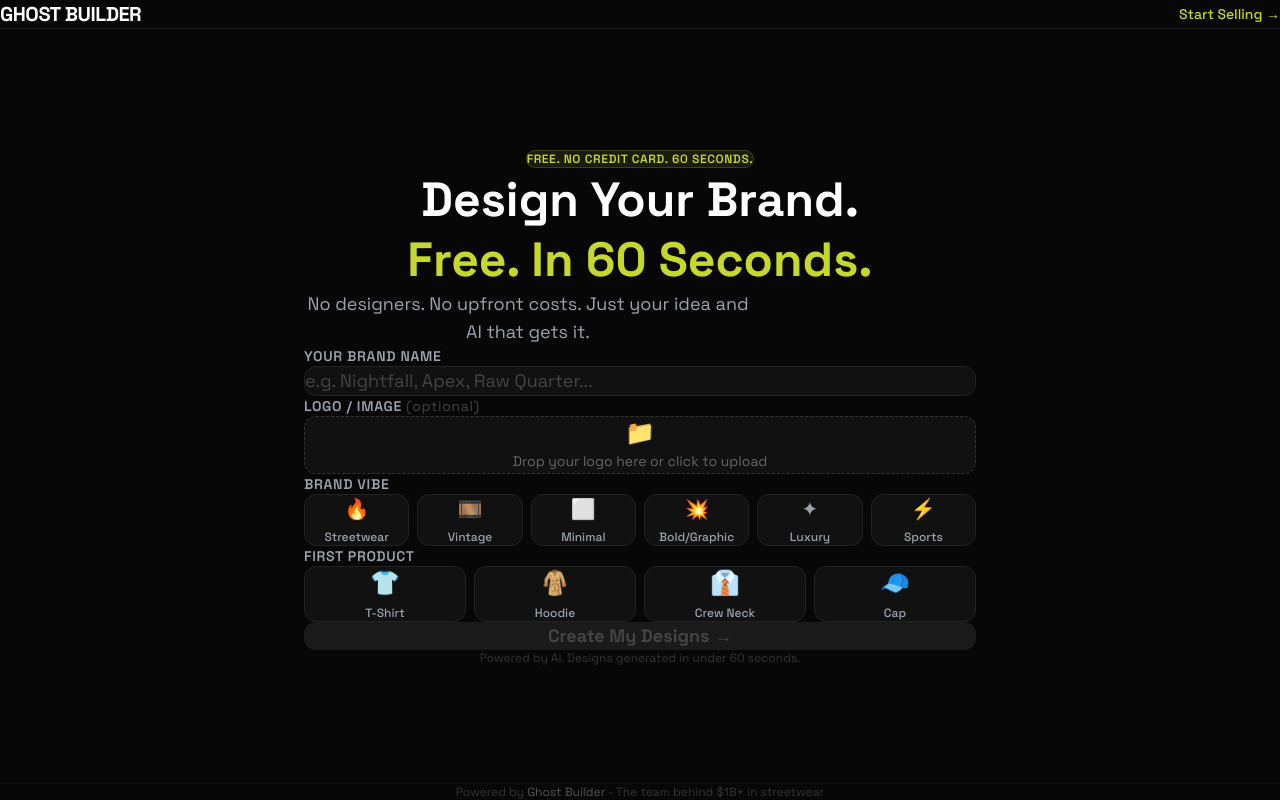
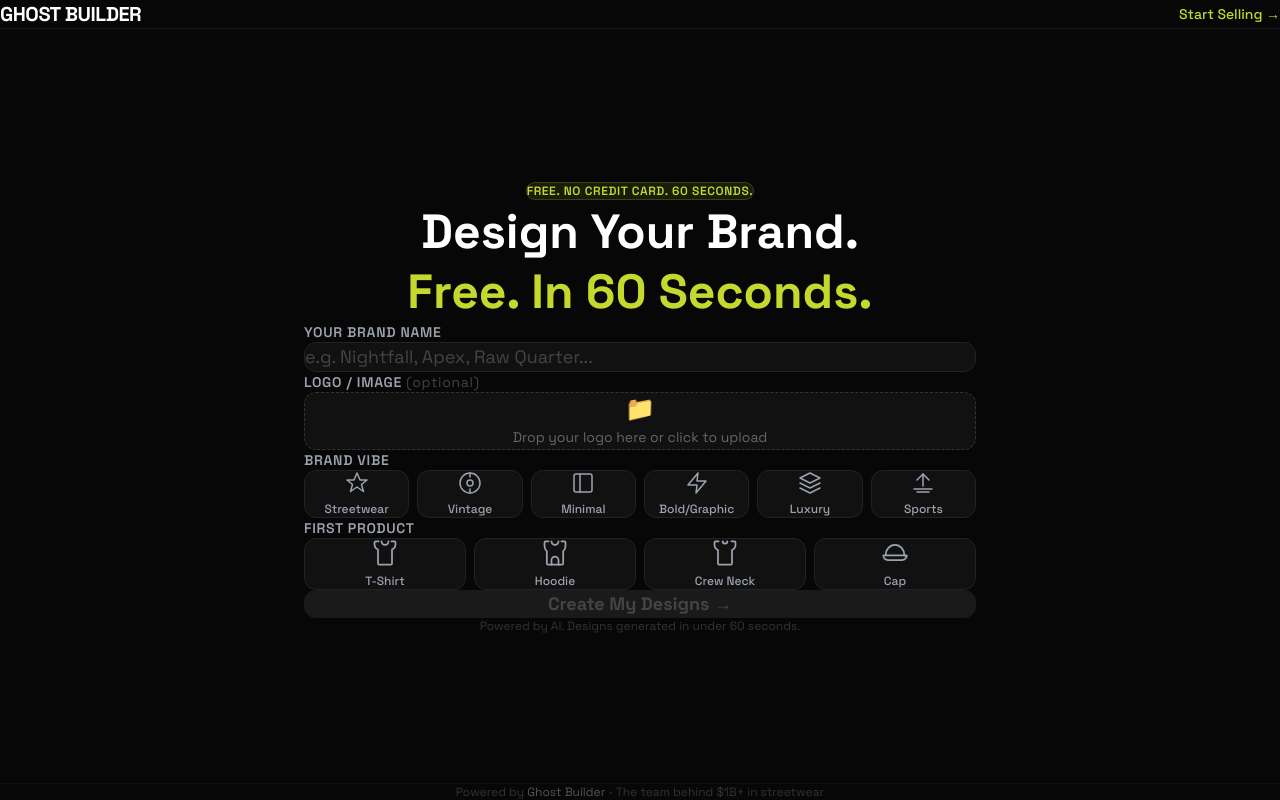
Before and after one commit to wearegoodthanks/design-ghostbuilder, a Next.js app: page / in a window 1280 px wide. Built offline with nearby package versions, Linux system fonts and the light colour scheme.

Commit message:
Replace emojis with custom SVG icons, remove subtitle copy

```diff
--- a/src/app/page.tsx
+++ b/src/app/page.tsx
@@ -3,20 +3,99 @@
 import { useState, useEffect, useRef, useCallback } from "react";
 import { motion, AnimatePresence } from "framer-motion";
 
+// SVG Icon components
+const Icon = ({ d, size = 24 }: { d: string; size?: number }) => (
+  <svg width={size} height={size} viewBox="0 0 24 24" fill="none" stroke="currentColor" strokeWidth="1.5" strokeLinecap="round" strokeLinejoin="round">
+    <path d={d} />
+  </svg>
+);
+
+const StyleIcons: Record<string, React.ReactNode> = {
+  streetwear: (
+    <svg width="24" height="24" viewBox="0 0 24 24" fill="none" stroke="currentColor" strokeWidth="1.5" strokeLinecap="round" strokeLinejoin="round">
+      <path d="M12 2l3 7h7l-5.5 4.5 2 7L12 16l-6.5 4.5 2-7L2 9h7z" />
+    </svg>
+  ),
+  vintage: (
+    <svg width="24" height="24" viewBox="0 0 24 24" fill="none" stroke="currentColor" strokeWidth="1.5" strokeLinecap="round" strokeLinejoin="round">
+      <circle cx="12" cy="12" r="10" />
+      <circle cx="12" cy="12" r="3" />
+      <line x1="12" y1="2" x2="12" y2="6" />
+      <line x1="12" y1="18" x2="12" y2="22" />
+    </svg>
+  ),
+  minimal: (
+    <svg width="24" height="24" viewBox="0 0 24 24" fill="none" stroke="currentColor" strokeWidth="1.5" strokeLinecap="round" strokeLinejoin="round">
+      <rect x="3" y="3" width="18" height="18" rx="2" />
+      <line x1="9" y1="3" x2="9" y2="21" />
+    </svg>
+  ),
+  bold: (
+    <svg width="24" height="24" viewBox="0 0 24 24" fill="none" stroke="currentColor" strokeWidth="1.5" strokeLinecap="round" strokeLinejoin="round">
+      <polygon points="13 2 3 14 12 14 11 22 21 10 12 10 13 2" />
+    </svg>
+  ),
+  luxury: (
+    <svg width="24" height="24" viewBox="0 0 24 24" fill="none" stroke="currentColor" strokeWidth="1.5" strokeLinecap="round" strokeLinejoin="round">
+      <path d="M12 2L2 7l10 5 10-5-10-5z" />
+      <path d="M2 17l10 5 10-5" />
+      <path d="M2 12l10 5 10-5" />
+    </svg>
+  ),
+  sports: (
+    <svg width="24" height="24" viewBox="0 0 24 24" fill="none" stroke="currentColor" strokeWidth="1.5" strokeLinecap="round" strokeLinejoin="round">
+      <path d="M6 9l6-6 6 6" />
+      <path d="M12 3v12" />
+      <path d="M3 18h18" />
+      <path d="M6 21h12" />
+    </svg>
+  ),
+};
+
+const ProductIcons: Record<string, React.ReactNode> = {
+  tee: (
+    <svg width="28" height="28" viewBox="0 0 24 24" fill="none" stroke="currentColor" strokeWidth="1.5" strokeLinecap="round" strokeLinejoin="round">
+      <path d="M6.5 2H4a1 1 0 0 0-1 1v1.5a5 5 0 0 0 3 4.5V21a1 1 0 0 0 1 1h10a1 1 0 0 0 1-1V9a5 5 0 0 0 3-4.5V3a1 1 0 0 0-1-1h-2.5" />
+      <path d="M9 2a3 3 0 0 0 6 0" />
+    </svg>
+  ),
+  hoodie: (
+    <svg width="28" height="28" viewBox="0 0 24 24" fill="none" stroke="currentColor" strokeWidth="1.5" strokeLinecap="round" strokeLinejoin="round">
+      <path d="M6.5 2H4a1 1 0 0 0-1 1v3a6 6 0 0 0 2 4.5V21a1 1 0 0 0 1 1h12a1 1 0 0 0 1-1V10.5A6 6 0 0 0 21 6V3a1 1 0 0 0-1-1h-2.5" />
+      <path d="M9 2a3 3 0 0 0 6 0" />
+      <path d="M9 22v-4a3 3 0 0 1 6 0v4" />
+    </svg>
+  ),
+  crew: (
+    <svg width="28" height="28" viewBox="0 0 24 24" fill="none" stroke="currentColor" strokeWidth="1.5" strokeLinecap="round" strokeLinejoin="round">
+      <path d="M6.5 2H4a1 1 0 0 0-1 1v2a5 5 0 0 0 3 4.5V21a1 1 0 0 0 1 1h10a1 1 0 0 0 1-1V9.5A5 5 0 0 0 21 5V3a1 1 0 0 0-1-1h-2.5" />
+      <path d="M10 2a2 2 0 0 0 4 0" />
+    </svg>
+  ),
+  cap: (
+    <svg width="28" height="28" viewBox="0 0 24 24" fill="none" stroke="currentColor" strokeWidth="1.5" strokeLinecap="round" strokeLinejoin="round">
+      <path d="M3 14h18" />
+      <path d="M4 14c0-5 3.5-9 8-9s8 4 8 9" />
+      <path d="M2 14c0 2 1.5 4 4 4h12c2.5 0 4-2 4-4" />
+      <path d="M20 14l2 1" />
+    </svg>
+  ),
+};
+
 const STYLES = [
-  { id: "streetwear", label: "Streetwear", emoji: "🔥" },
-  { id: "vintage", label: "Vintage", emoji: "🎞️" },
-  { id: "minimal", label: "Minimal", emoji: "⬜" },
-  { id: "bold", label: "Bold/Graphic", emoji: "💥" },
-  { id: "luxury", label: "Luxury", emoji: "✦" },
-  { id: "sports", label: "Sports", emoji: "⚡" },
+  { id: "streetwear", label: "Streetwear" },
+  { id: "vintage", label: "Vintage" },
+  { id: "minimal", label: "Minimal" },
+  { id: "bold", label: "Bold/Graphic" },
+  { id: "luxury", label: "Luxury" },
+  { id: "sports", label: "Sports" },
 ];
 
 const PRODUCTS = [
-  { id: "tee", label: "T-Shirt", icon: "👕" },
-  { id: "hoodie", label: "Hoodie", icon: "🧥" },
-  { id: "crew", label: "Crew Neck", icon: "👔" },
-  { id: "cap", label: "Cap", icon: "🧢" },
+  { id: "tee", label: "T-Shirt" },
+  { id: "hoodie", label: "Hoodie" },
+  { id: "crew", label: "Crew Neck" },
+  { id: "cap", label: "Cap" },
 ];
 
 const LOADING_STEPS = [
@@ -202,10 +281,7 @@
                   <br />
                   <span className="text-[#C5D82D]">Free. In 60 Seconds.</span>
                 </h1>
-                <p className="text-[#9CA3AF] text-lg max-w-md mx-auto">
-                  No designers. No upfront costs. Just your idea and AI that
-                  gets it.
-                </p>
+
               </div>
 
               {/* Error message */}
@@ -303,7 +379,7 @@
                             : "border-[#222] bg-[#111] text-[#9CA3AF] hover:border-[#333] hover:text-white"
                         }`}
                       >
-                        <span className="text-xl">{s.emoji}</span>
+                        <span className="text-xl">{StyleIcons[s.id]}</span>
                         <span className="text-xs font-medium">{s.label}</span>
                       </button>
                     ))}
@@ -326,7 +402,7 @@
                             : "border-[#222] bg-[#111] text-[#9CA3AF] hover:border-[#333] hover:text-white"
                         }`}
                       >
-                        <span className="text-2xl">{p.icon}</span>
+                        <span className="text-2xl">{ProductIcons[p.id]}</span>
                         <span className="text-xs font-medium">{p.label}</span>
                       </button>
                     ))}
```
